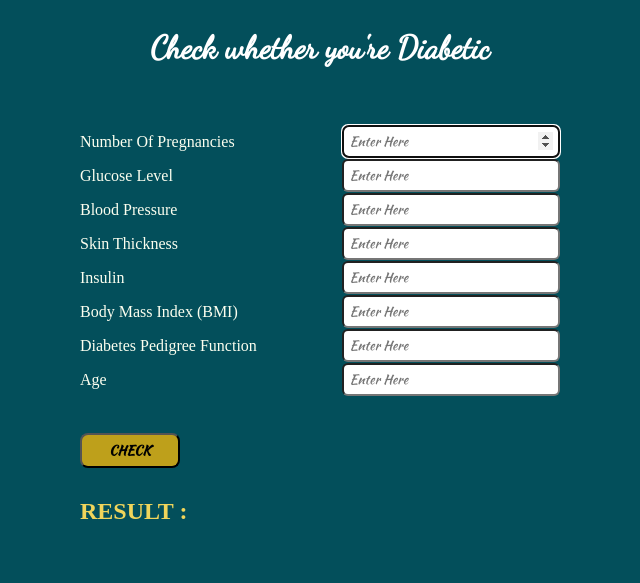
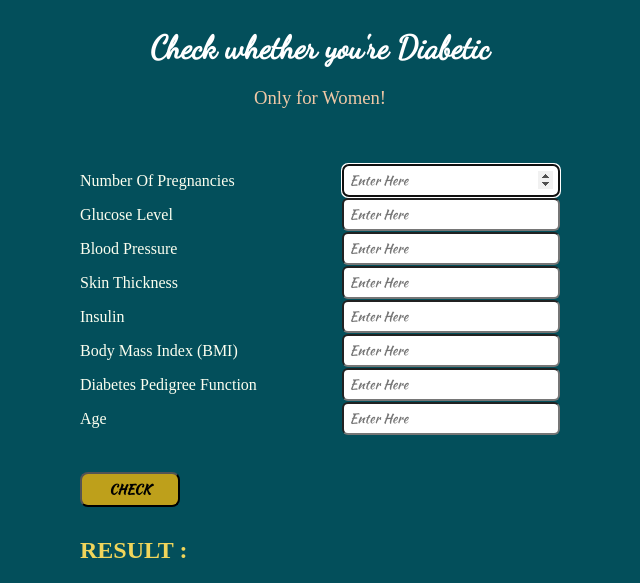
Before and after one commit to Nit-isha/Are-you-Diabetic-, a Flask app: page / in a window 1280 px wide. Shown: the top 583 px of the page, without its empty margins (320-960 px from the left). Run offline with Flask 2, Linux system fonts and the light colour scheme.

Commit message:
feat: html css update

```diff
--- a/static/css/main.css
+++ b/static/css/main.css
@@ -5,6 +5,12 @@ body {
 H1 {
     color: white;
     font-family: "Dancing Script", cursive;
+    margin-bottom: 1px;
+}
+
+H3 {
+    color: rgb(240, 200, 166);
+    font-weight: 400;
 }
 
 .content {
--- a/templates/index.html
+++ b/templates/index.html
@@ -3,6 +3,7 @@
 {% block body %}
 <div class="content">
     <h1>Check whether you're Diabetic</h1>
+    <h3>Only for Women!</h3>
     <br>
     <br>
 
```
